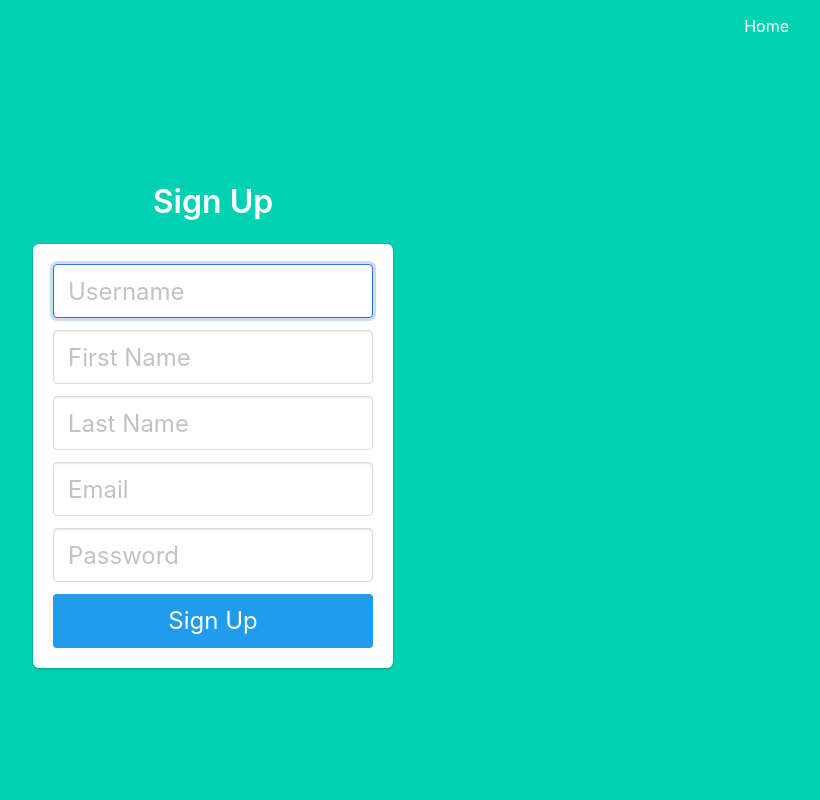
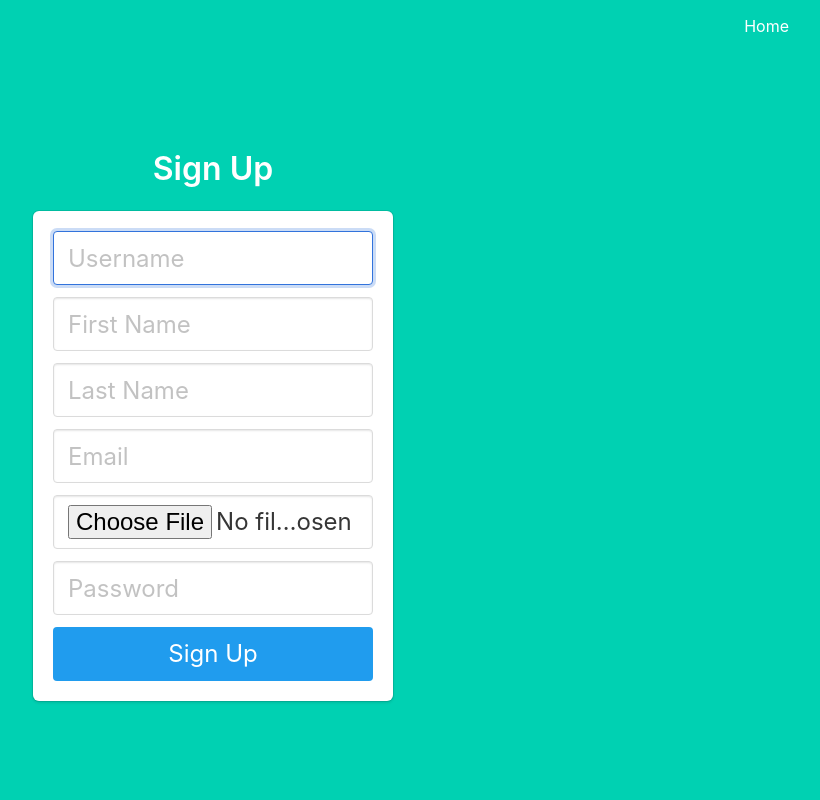
Before and after one commit to Srivatsav98/flask_app, a Flask app: page /signup in a window 1280 px wide. Shown: the whole page, without its empty margins (427-1247 px from the left). Run offline with Flask 2, Linux system fonts and the light colour scheme.

Commit message:
added file

```diff
--- a/project/templates/signup.html
+++ b/project/templates/signup.html
@@ -34,6 +34,11 @@
                     <input  class="input is-large" type="email" name="email" placeholder="Email" autofocus="">
                 </div>
             </div>
+            <div class="field">
+                <div class="control">
+                    <input class="input is-large" type = "file" name = "file" placeholder="Choose a file" autofocus=""/>
+                </div>
+            </div>
 
             <div class="field">
                 <div class="control">
```
